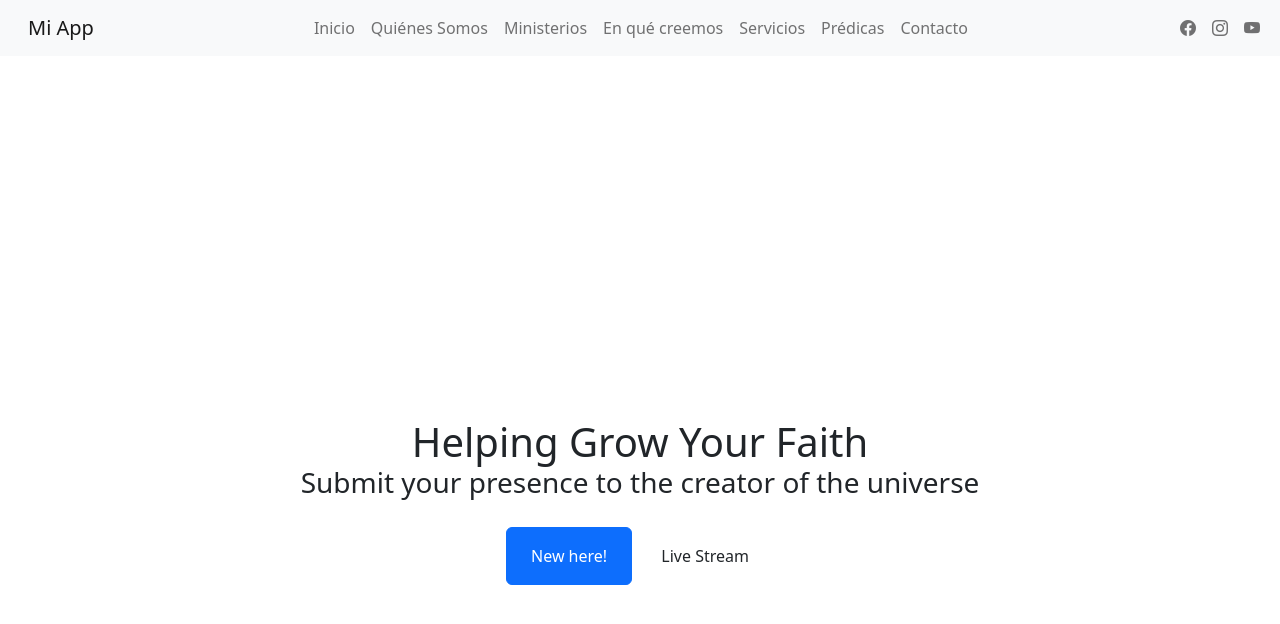
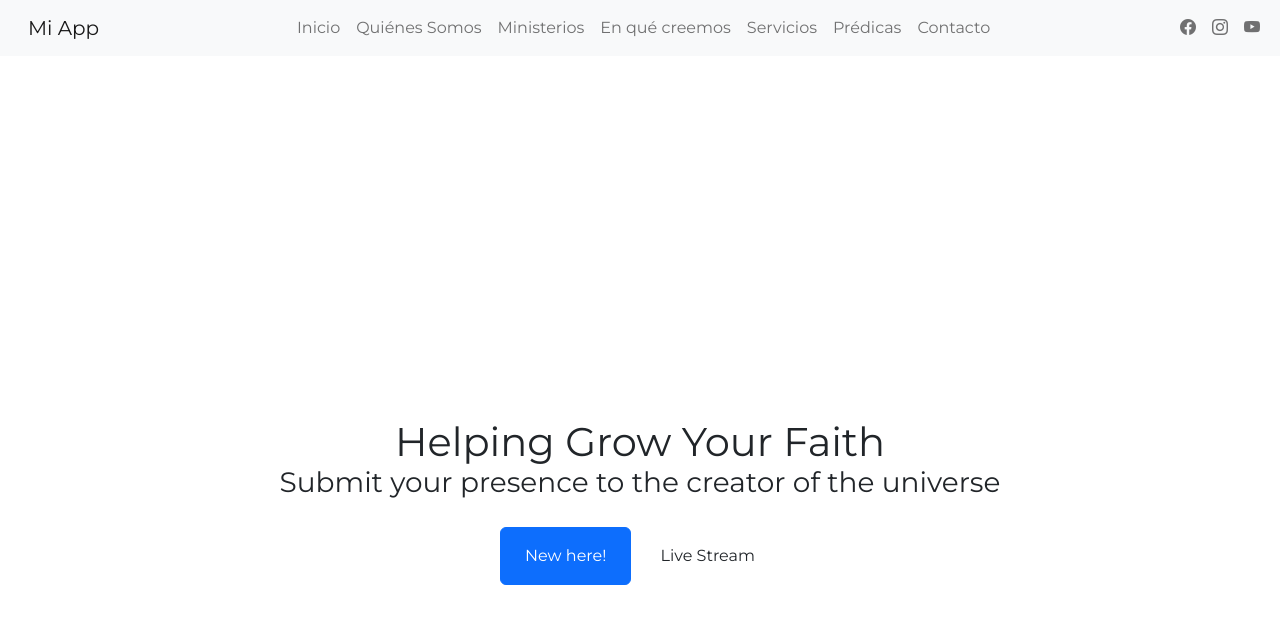
Before and after one commit to AlvaroAbarca/landing-ucb, a React (Vite) app: page / in a window 1280 px wide. Shown: the top 624 px of the page. Built offline with nearby package versions, Linux system fonts and the light colour scheme.

Commit message:
add font styls

```diff
--- a/src/styles/landing.css
+++ b/src/styles/landing.css
@@ -1,3 +1,7 @@
+body {
+  font-family: 'Montserrat', 'sans-serif' !important;
+}
+
 .main-section {
   /* background-image: url("images/bg_1.jpg"); */
   height: 907px;
@@ -29,3 +33,7 @@
   opacity: 0;
   visibility: hidden;
 }
+
+.nav--link--color {
+  color: rgba(0, 0, 0, 0.55)
+}
```
